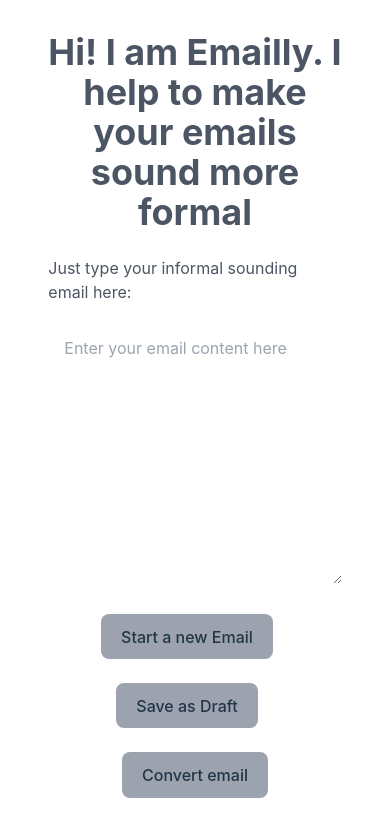
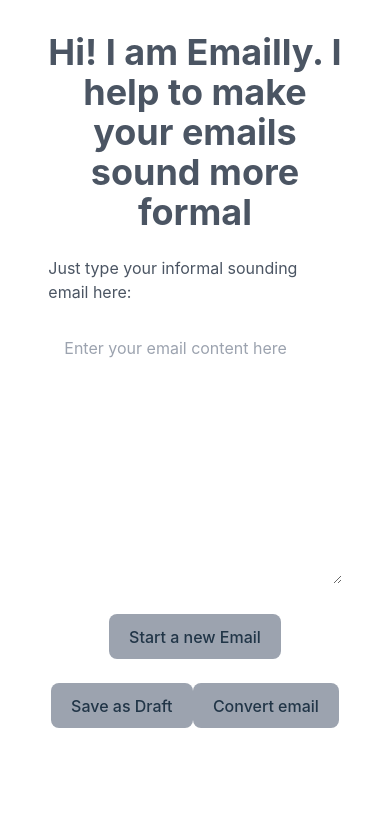
Before and after one commit to gabriellegtw/emailly, a React (Vite) app: page / in a window 390 px wide. Shown: the top 836 px of the page. Built offline with nearby package versions, Linux system fonts and the light colour scheme.

Commit message:
Centre buttons in home page

```diff
--- a/src/pages/Home.tsx
+++ b/src/pages/Home.tsx
@@ -163,11 +163,11 @@ function Home() {
         value={writtenContent}
         />
 
-        <button className={`text-left mr-4 ${writtenContent ? 'bg-black-500 hover:bg-black-700' : 'bg-gray-400 cursor-not-allowed'}`} onClick={handleNewButton}>
+        <button className={`text-left mb-4 md:mb-0 md:mr-4 ${writtenContent ? 'bg-black-500 hover:bg-black-700' : 'bg-gray-400 cursor-not-allowed'}`} onClick={handleNewButton}>
           Start a new Email
         </button>
 
-        <button className={`text-left mr-4 ${writtenContent ? 'bg-black-500 hover:bg-black-700' : 'bg-gray-400 cursor-not-allowed'}`} onClick={handleSaveButton}>
+        <button className={`text-left mb-4 md:mb-0 md:mr-4 ${writtenContent ? 'bg-black-500 hover:bg-black-700' : 'bg-gray-400 cursor-not-allowed'}`} onClick={handleSaveButton}>
           Save as Draft
         </button>
 
```
